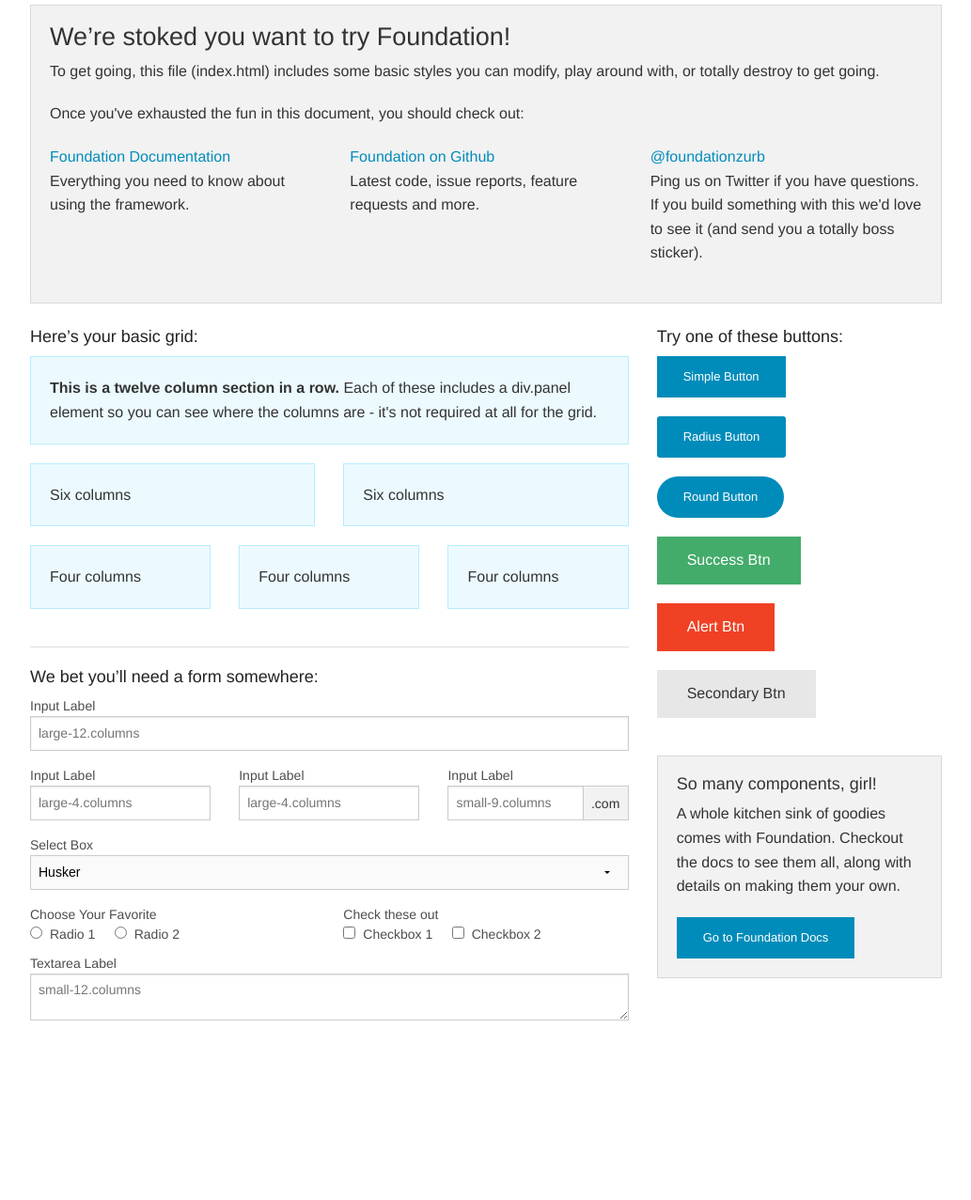
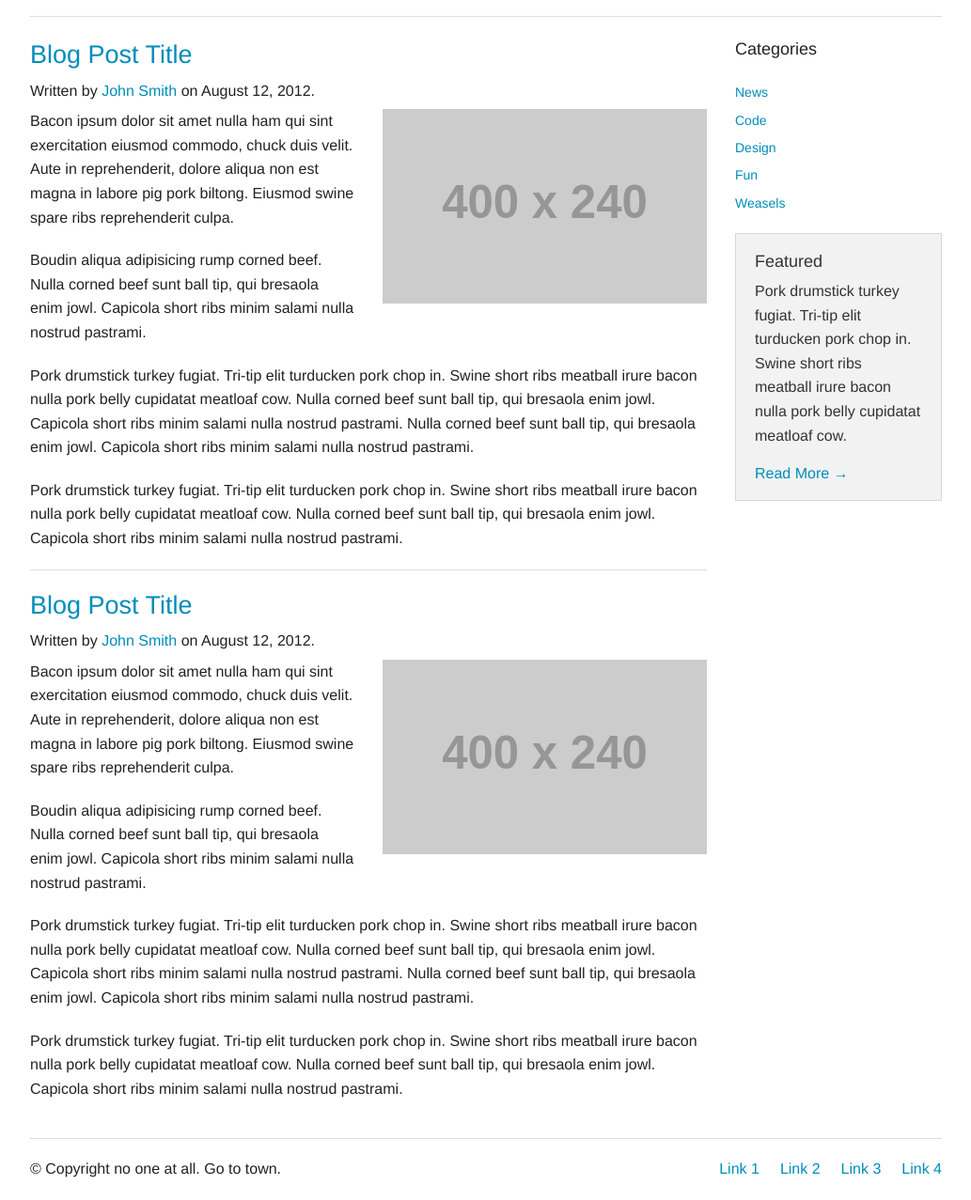
Before and after one commit to ddrmanxbxfr/BigAir3_Concurence_ES, a plain HTML site: page index.html in a window 1280 px wide. Shown: the part 68-1345 px from the top of the page at 94% size, without its empty margins (123-1156 px from the left). Before the commit the page ends 1186 px from the top, so only its background shows below. Drawn offline with Linux system fonts and the light colour scheme; placeholder pictures from the web are drawn by us.

Commit message:
Template plus probable

```diff
--- a/index.html
+++ b/index.html
@@ -3,159 +3,134 @@
   <head>
     <meta charset="utf-8" />
     <meta name="viewport" content="width=device-width, initial-scale=1.0" />
-    <title>Foundation | Welcome</title>
+    <title>BigR³ | Concurrence recherche</title>
     <link rel="stylesheet" href="css/foundation.css" />
     <script src="js/vendor/modernizr.js"></script>
   </head>
   <body>
+        <!-- Nav Bar -->
 
-    <div class="row">
-      <div class="large-12 columns">
-        <h1>Welcome to Foundation</h1>
+  <div class="row">
+    <div class="large-12 columns">
+      <div class="nav-bar right">
+       <ul class="button-group">
+         <li><a href="#" class="button">Link 1</a></li>
+         <li><a href="#" class="button">Link 2</a></li>
+         <li><a href="#" class="button">Link 3</a></li>
+         <li><a href="#" class="button">Link 4</a></li>
+        </ul>
       </div>
+      <h1>Blog <small>This is my blog. It's awesome.</small></h1>
+      <hr />
     </div>
+  </div>
 
-    <div class="row">
-      <div class="large-12 columns">
-      	<div class="panel">
-	        <h3>We&rsquo;re stoked you want to try Foundation! </h3>
-	        <p>To get going, this file (index.html) includes some basic styles you can modify, play around with, or totally destroy to get going.</p>
-	        <p>Once you've exhausted the fun in this document, you should check out:</p>
-	        <div class="row">
-	        	<div class="large-4 medium-4 columns">
-	    		<p><a href="http://foundation.zurb.com/docs">Foundation Documentation</a><br />Everything you need to know about using the framework.</p>
-	    	</div>
-	        	<div class="large-4 medium-4 columns">
-	        		<p><a href="http://github.com/zurb/foundation">Foundation on Github</a><br />Latest code, issue reports, feature requests and more.</p>
-	        	</div>
-	        	<div class="large-4 medium-4 columns">
-	        		<p><a href="http://twitter.com/foundationzurb">@foundationzurb</a><br />Ping us on Twitter if you have questions. If you build something with this we'd love to see it (and send you a totally boss sticker).</p>
-	        	</div>
-					</div>
-      	</div>
-      </div>
-    </div>
+  <!-- End Nav -->
 
-    <div class="row">
-      <div class="large-8 medium-8 columns">
-        <h5>Here&rsquo;s your basic grid:</h5>
-        <!-- Grid Example -->
+
+  <!-- Main Page Content and Sidebar -->
+
+  <div class="row">
+
+    <!-- Main Blog Content -->
+    <div class="large-9 columns" role="content">
+
+      <article>
+
+        <h3><a href="#">Blog Post Title</a></h3>
+        <h6>Written by <a href="#">John Smith</a> on August 12, 2012.</h6>
 
         <div class="row">
-          <div class="large-12 columns">
-            <div class="callout panel">
-              <p><strong>This is a twelve column section in a row.</strong> Each of these includes a div.panel element so you can see where the columns are - it's not required at all for the grid.</p>
-            </div>
+          <div class="large-6 columns">
+            <p>Bacon ipsum dolor sit amet nulla ham qui sint exercitation eiusmod commodo, chuck duis velit. Aute in reprehenderit, dolore aliqua non est magna in labore pig pork biltong. Eiusmod swine spare ribs reprehenderit culpa.</p>
+            <p>Boudin aliqua adipisicing rump corned beef. Nulla corned beef sunt ball tip, qui bresaola enim jowl. Capicola short ribs minim salami nulla nostrud pastrami.</p>
           </div>
-        </div>
-        <div class="row">
-          <div class="large-6 medium-6 columns">
-            <div class="callout panel">
-              <p>Six columns</p>
-            </div>
-          </div>
-          <div class="large-6 medium-6 columns">
-            <div class="callout panel">
-              <p>Six columns</p>
-            </div>
-          </div>
-        </div>
-        <div class="row">
-          <div class="large-4 medium-4 small-4 columns">
-            <div class="callout panel">
-              <p>Four columns</p>
-            </div>
-          </div>
-          <div class="large-4 medium-4 small-4 columns">
-            <div class="callout panel">
-              <p>Four columns</p>
-            </div>
-          </div>
-          <div class="large-4 medium-4 small-4 columns">
-            <div class="callout panel">
-              <p>Four columns</p>
-            </div>
+          <div class="large-6 columns">
+            <img src="http://placehold.it/400x240&text=[img]" />
           </div>
         </div>
 
-        <hr />
+        <p>Pork drumstick turkey fugiat. Tri-tip elit turducken pork chop in. Swine short ribs meatball irure bacon nulla pork belly cupidatat meatloaf cow. Nulla corned beef sunt ball tip, qui bresaola enim jowl. Capicola short ribs minim salami nulla nostrud pastrami. Nulla corned beef sunt ball tip, qui bresaola enim jowl. Capicola short ribs minim salami nulla nostrud pastrami.</p>
 
-        <h5>We bet you&rsquo;ll need a form somewhere:</h5>
-        <form>
-				  <div class="row">
-				    <div class="large-12 columns">
-				      <label>Input Label</label>
-				      <input type="text" placeholder="large-12.columns" />
-				    </div>
-				  </div>
-				  <div class="row">
-				    <div class="large-4 medium-4 columns">
-				      <label>Input Label</label>
-				      <input type="text" placeholder="large-4.columns" />
-				    </div>
-				    <div class="large-4 medium-4 columns">
-				      <label>Input Label</label>
-				      <input type="text" placeholder="large-4.columns" />
-				    </div>
-				    <div class="large-4 medium-4 columns">
-				      <div class="row collapse">
-				        <label>Input Label</label>
-				        <div class="small-9 columns">
-				          <input type="text" placeholder="small-9.columns" />
-				        </div>
-				        <div class="small-3 columns">
-				          <span class="postfix">.com</span>
-				        </div>
-				      </div>
-				    </div>
-				  </div>
-				  <div class="row">
-				    <div class="large-12 columns">
-				      <label>Select Box</label>
-				      <select>
-				        <option value="husker">Husker</option>
-				        <option value="starbuck">Starbuck</option>
-				        <option value="hotdog">Hot Dog</option>
-				        <option value="apollo">Apollo</option>
-				      </select>
-				    </div>
-				  </div>
-				  <div class="row">
-				    <div class="large-6 medium-6 columns">
-				      <label>Choose Your Favorite</label>
-				      <input type="radio" name="pokemon" value="Red" id="pokemonRed"><label for="pokemonRed">Radio 1</label>
-				      <input type="radio" name="pokemon" value="Blue" id="pokemonBlue"><label for="pokemonBlue">Radio 2</label>
-				    </div>
-				    <div class="large-6 medium-6 columns">
-				      <label>Check these out</label>
-				      <input id="checkbox1" type="checkbox"><label for="checkbox1">Checkbox 1</label>
-				      <input id="checkbox2" type="checkbox"><label for="checkbox2">Checkbox 2</label>
-				    </div>
-				  </div>
-				  <div class="row">
-				    <div class="large-12 columns">
-				      <label>Textarea Label</label>
-				      <textarea placeholder="small-12.columns"></textarea>
-				    </div>
-				  </div>
-				</form>
+        <p>Pork drumstick turkey fugiat. Tri-tip elit turducken pork chop in. Swine short ribs meatball irure bacon nulla pork belly cupidatat meatloaf cow. Nulla corned beef sunt ball tip, qui bresaola enim jowl. Capicola short ribs minim salami nulla nostrud pastrami.</p>
+
+      </article>
+
+      <hr />
+
+      <article>
+
+        <h3><a href="#">Blog Post Title</a></h3>
+        <h6>Written by <a href="#">John Smith</a> on August 12, 2012.</h6>
+
+        <div class="row">
+          <div class="large-6 columns">
+            <p>Bacon ipsum dolor sit amet nulla ham qui sint exercitation eiusmod commodo, chuck duis velit. Aute in reprehenderit, dolore aliqua non est magna in labore pig pork biltong. Eiusmod swine spare ribs reprehenderit culpa.</p>
+            <p>Boudin aliqua adipisicing rump corned beef. Nulla corned beef sunt ball tip, qui bresaola enim jowl. Capicola short ribs minim salami nulla nostrud pastrami.</p>
+          </div>
+          <div class="large-6 columns">
+            <img src="http://placehold.it/400x240&text=[img]" />
+          </div>
+        </div>
+
+        <p>Pork drumstick turkey fugiat. Tri-tip elit turducken pork chop in. Swine short ribs meatball irure bacon nulla pork belly cupidatat meatloaf cow. Nulla corned beef sunt ball tip, qui bresaola enim jowl. Capicola short ribs minim salami nulla nostrud pastrami. Nulla corned beef sunt ball tip, qui bresaola enim jowl. Capicola short ribs minim salami nulla nostrud pastrami.</p>
+
+        <p>Pork drumstick turkey fugiat. Tri-tip elit turducken pork chop in. Swine short ribs meatball irure bacon nulla pork belly cupidatat meatloaf cow. Nulla corned beef sunt ball tip, qui bresaola enim jowl. Capicola short ribs minim salami nulla nostrud pastrami.</p>
+
+      </article>
+
+    </div>
+
+    <!-- End Main Content -->
+
+
+    <!-- Sidebar -->
+
+    <aside class="large-3 columns">
+
+      <h5>Categories</h5>
+      <ul class="side-nav">
+        <li><a href="#">News</a></li>
+        <li><a href="#">Code</a></li>
+        <li><a href="#">Design</a></li>
+        <li><a href="#">Fun</a></li>
+        <li><a href="#">Weasels</a></li>
+      </ul>
+
+      <div class="panel">
+        <h5>Featured</h5>
+        <p>Pork drumstick turkey fugiat. Tri-tip elit turducken pork chop in. Swine short ribs meatball irure bacon nulla pork belly cupidatat meatloaf cow.</p>
+        <a href="#">Read More →</a>
       </div>
 
-      <div class="large-4 medium-4 columns">
-			  <h5>Try one of these buttons:</h5>
-			  <p><a href="#" class="small button">Simple Button</a><br/>
-        <a href="#" class="small radius button">Radius Button</a><br/>
-        <a href="#" class="small round button">Round Button</a><br/>
-        <a href="#" class="medium success button">Success Btn</a><br/>
-        <a href="#" class="medium alert button">Alert Btn</a><br/>
-        <a href="#" class="medium secondary button">Secondary Btn</a></p>
-				<div class="panel">
-        	<h5>So many components, girl!</h5>
-        	<p>A whole kitchen sink of goodies comes with Foundation. Checkout the docs to see them all, along with details on making them your own.</p>
-        	<a href="http://foundation.zurb.com/docs/" class="small button">Go to Foundation Docs</a>
+    </aside>
+
+    <!-- End Sidebar -->
+  </div>
+
+  <!-- End Main Content and Sidebar -->
+
+
+  <!-- Footer -->
+
+  <footer class="row">
+    <div class="large-12 columns">
+      <hr />
+      <div class="row">
+        <div class="large-6 columns">
+          <p>© Copyright no one at all. Go to town.</p>
+        </div>
+        <div class="large-6 columns">
+          <ul class="inline-list right">
+            <li><a href="#">Link 1</a></li>
+            <li><a href="#">Link 2</a></li>
+            <li><a href="#">Link 3</a></li>
+            <li><a href="#">Link 4</a></li>
+          </ul>
         </div>
       </div>
     </div>
+  </footer>
 
     <script src="js/vendor/jquery.js"></script>
     <script src="js/foundation.min.js"></script>
```
